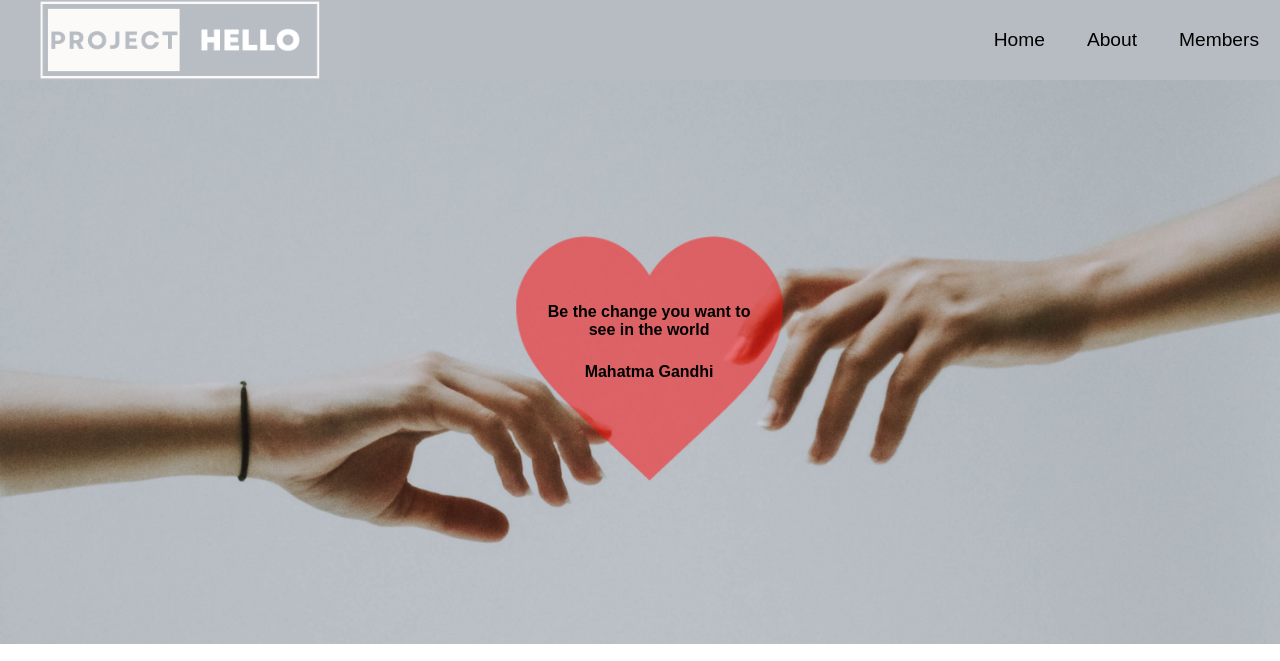
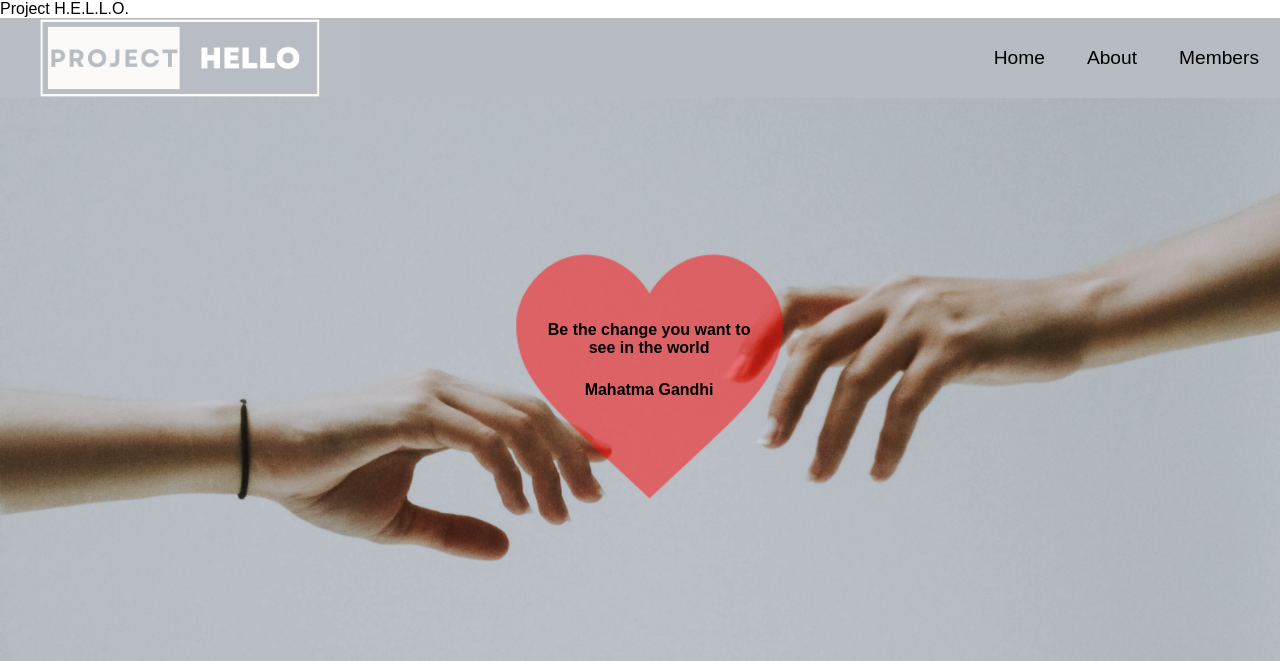
Before and after one commit to BBB-TOAD/PH_website, a PHP site: page /index.php in a window 1280 px wide. Shown: the top 661 px of the page. Run offline with PHP 8.4, Linux system fonts and the light colour scheme.

Commit message:
Update base.css

```diff
--- a/css/base.css
+++ b/css/base.css
@@ -7,7 +7,7 @@
 }
 
 :root head {
-  display: none;
+  span: hidden;
 }
 
 .navbar {
```
